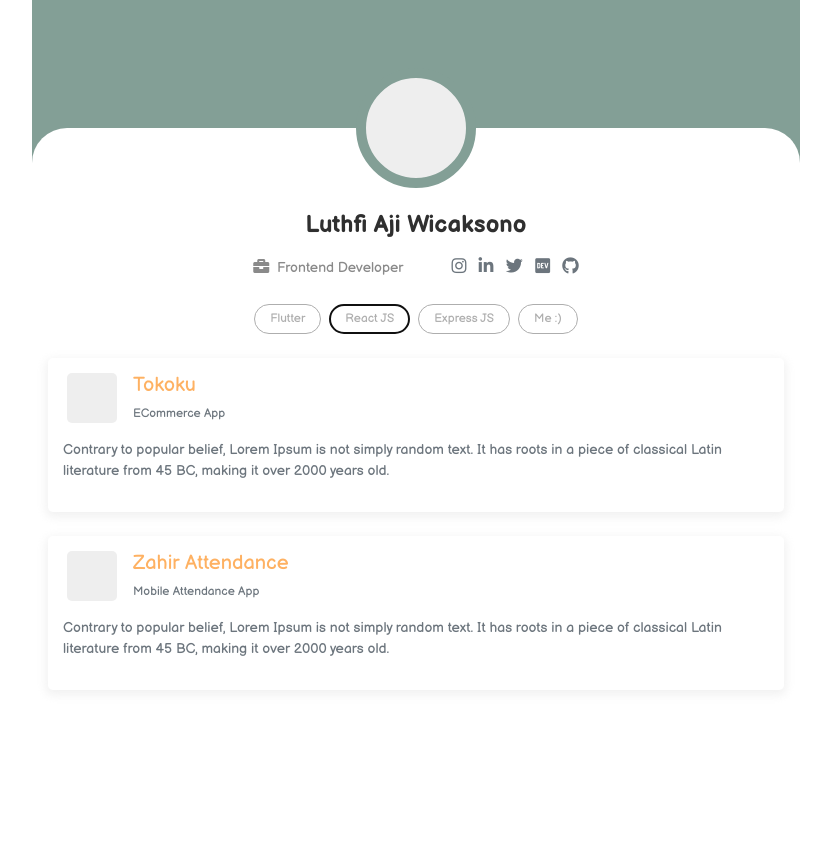
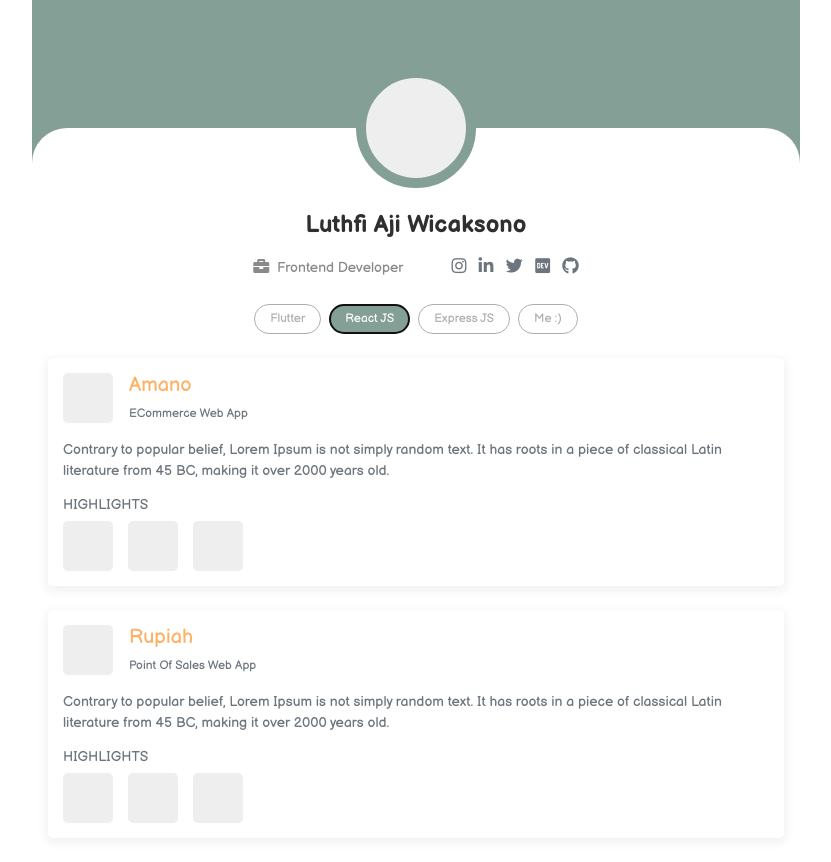
Before and after one commit to luthfiajiw/law-portfolio, a Svelte app: page / in a window 1280 px wide. Both pictures are taken after a click on the button "React JS". Shown: the whole page, without its empty margins (224-1055 px from the left). Before the commit the page ends 800 px from the top, so only its background shows below. Built offline with nearby package versions, Linux system fonts and the light colour scheme.

Commit message:
add react express contents

```diff
--- a/public/index.html
+++ b/public/index.html
@@ -12,6 +12,7 @@
 	<link rel="stylesheet" href="https://cdn.jsdelivr.net/npm/bootstrap@4.5.3/dist/css/bootstrap.min.css" integrity="sha384-TX8t27EcRE3e/ihU7zmQxVncDAy5uIKz4rEkgIXeMed4M0jlfIDPvg6uqKI2xXr2" crossorigin="anonymous">
 	<link rel="stylesheet" href="https://pro.fontawesome.com/releases/v5.10.0/css/all.css" integrity="sha384-AYmEC3Yw5cVb3ZcuHtOA93w35dYTsvhLPVnYs9eStHfGJvOvKxVfELGroGkvsg+p" crossorigin="anonymous"/>
 	<link href="https://fonts.googleapis.com/css2?family=Balsamiq+Sans:ital,wght@0,400;0,700;1,400;1,700&display=swap" rel="stylesheet">
+	<link rel="stylesheet" href="https://cdnjs.cloudflare.com/ajax/libs/animate.css/4.1.1/animate.min.css"/>
 
 	<script defer src='/build/bundle.js'></script>
 </head>
--- a/src/App.svelte
+++ b/src/App.svelte
@@ -2,13 +2,18 @@
 	import Content from "./Content.svelte";
 	import Header from "./Header.svelte";
 	import Nav from "./Nav.svelte";
+
+	let navActive = 0;
+	function handleNav(e) {
+		navActive = e.detail;
+	}
 </script>
 
 <div class="full-height">
     <div class="header-background" />
 	<Header />
-	<Nav />
-	<Content />
+	<Nav navActive={navActive} on:handleNav={handleNav}/>
+	<Content navActive={navActive} />
 </div>
 
 <style>
--- a/src/Content.svelte
+++ b/src/Content.svelte
@@ -1,9 +1,22 @@
 <script>
     import FlutterContents from "./contents/FlutterContents.svelte";
+    import ReactContents from "./contents/ReactContents.svelte";
+    import ExpressContents from "./contents/ExpressContents.svelte";
+    import MeContents from "./contents/MeContents.svelte";
+
+    export let navActive;
 </script>
 
 <div class="content">
-    <FlutterContents />
+    {#if navActive === 0}
+        <FlutterContents />
+    {:else if navActive === 1}
+        <ReactContents />
+    {:else if navActive === 2}
+        <ExpressContents />
+    {:else if navActive === 3}
+        <MeContents />
+    {/if}
 </div>
 
 <style></style>
--- a/src/Nav.svelte
+++ b/src/Nav.svelte
@@ -1,13 +1,45 @@
 <script>
-    import language from './utils/language.js'
+    import language from './utils/language.js';
+    import { createEventDispatcher } from "svelte";
+
+    const dispatch = createEventDispatcher();
+    export let navActive = 0;
+    function handleNav(index) {
+        dispatch('handleNav', index);
+    }
+
 </script>
 
 <div class="navigation my-2">
     <div class="row justify-content-center">
-        <button class="btn-nav ml-2 mt-2">Flutter</button>
-        <button class="btn-nav mx-2 mt-2">React JS</button>
-        <button class="btn-nav mt-2">Express JS</button>
-        <button class="btn-nav mx-2 mt-2">{language.me.en}</button>
+        <button
+            class="btn-nav ml-2 mt-2 animate_animated animate__bounceIn flutter-btn"
+            class:btn-active={navActive === 0}
+            on:click={() => handleNav(0)}
+        >
+            Flutter
+        </button>
+        <button
+            class="btn-nav mx-2 mt-2 animate_animated animate__bounceIn react-btn"
+            class:btn-active={navActive === 1}
+            on:click={() => handleNav(1)}
+        >
+            React JS
+        </button>
+        <button
+            class="btn-nav mt-2 animate_animated animate__bounceIn exp-btn"
+            class:btn-active={navActive === 2}
+            on:click={() => handleNav(2)}
+        >
+            Express JS
+        </button>
+        <button
+            class="btn-nav mx-2 mt-2 animate_animated animate__bounceIn me-btn"
+            class:btn-active={navActive === 3}
+            on:click={() => handleNav(3)}
+        >
+            {language.me.en}
+        </button>
     </div>
 </div>
 
@@ -20,4 +52,22 @@
         padding: 5px 15px 5px 15px;
         font-size: 12px;
     }
+
+    .btn-active {
+        background-color:  #839f96 !important;
+        color: #fff !important;
+        border-color:  #839f96 !important;
+    }
+    .flutter-btn {
+        --animate-duration: 1s;
+    }
+    .react-btn {
+        --animate-duration: 1.5s;
+    }
+    .exp-btn {
+        --animate-duration: 2s;
+    }
+    .me-btn {
+        --animate-duration: 2.5s;
+    }
 </style>
--- /dev/null
+++ b/src/contents/ExpressContents.svelte
@@ -0,0 +1,13 @@
+<script>
+import ListTile from "./components/ListTile.svelte";
+</script>
+
+<div class="react-content">
+    <div class="mt-4">
+        <ListTile
+            title="Bankboo API"
+            category="Restful API"
+            delay=""
+        />
+    </div>
+</div>
--- a/src/contents/FlutterContents.svelte
+++ b/src/contents/FlutterContents.svelte
@@ -1,7 +1,5 @@
 <script>
 import ListTile from "./components/ListTile.svelte";
-
-
 </script>
 
 <div class="flutter-content">
@@ -9,10 +7,17 @@ import ListTile from "./components/ListTile.svelte";
         <ListTile
             title="Tokoku"
             category="ECommerce App"
+            delay="animate__faster"
         />
         <ListTile
             title="Zahir Attendance"
             category="Mobile Attendance App"
+            delay="animate__fast"
+        />
+        <ListTile
+            title="Bankboo"
+            category="Fintech App"
+            delay=""
         />
     </div>
 </div>
--- /dev/null
+++ b/src/contents/MeContents.svelte
@@ -0,0 +1 @@
+<div>ME</div>
--- /dev/null
+++ b/src/contents/ReactContents.svelte
@@ -0,0 +1,18 @@
+<script>
+import ListTile from "./components/ListTile.svelte";
+</script>
+
+<div class="react-content">
+    <div class="mt-4">
+        <ListTile
+            title="Amano"
+            category="ECommerce Web App"
+            delay="animate__fast"
+        />
+        <ListTile
+            title="Rupiah"
+            category="Point Of Sales Web App"
+            delay=""
+        />
+    </div>
+</div>
--- a/src/contents/components/ListTile.svelte
+++ b/src/contents/components/ListTile.svelte
@@ -1,10 +1,11 @@
 <script>
     export let title;
     export let category;
+    export let delay;
 </script>
 
-<div class="list-tile mx-3 my-4">
-    <div class="row mx-1">
+<div class={`list-tile mx-3 my-4 animate__animated animate__backInUp ${delay}`}>
+    <div class="row">
         <div class="app-icon mr-3"></div>
         <div class="app-title">
             <div class="text-tertiary app-name h5">{title}</div>
@@ -13,6 +14,14 @@
     </div>
     <div class="app-desc my-3 text-secondary">
         Contrary to popular belief, Lorem Ipsum is not simply random text. It has roots in a piece of classical Latin literature from 45 BC, making it over 2000 years old.
+    </div>
+    <div class="highlights text-secondary mt-4">
+        <p>HIGHLIGHTS</p>
+        <div class="row">
+            <div class="app-highlight"></div>
+            <div class="app-highlight"></div>
+            <div class="app-highlight"></div>
+        </div>
     </div>
 </div>
 
@@ -23,7 +32,8 @@
         border-radius: 5px;
         box-shadow: 0 3px 10px 2px rgba(221, 221, 221, .4);
     }
-    .app-icon {
+    .app-icon, .app-highlight {
+        margin-left: 15px;
         height: 50px;
         width: 50px;
         background-color: #eee;
@@ -32,7 +42,10 @@
     .app-category {
         font-size: 12px;
     }
-    .app-desc{
+    .app-desc, .highlights {
         font-size: 14px;
     }
+    .highlights p {
+        line-height: 0;
+    }
 </style>
```
